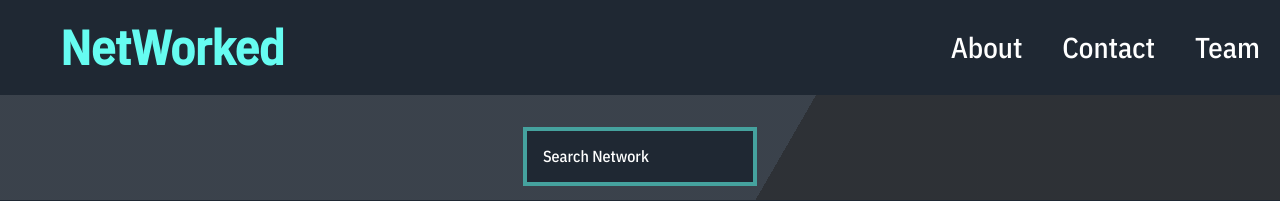
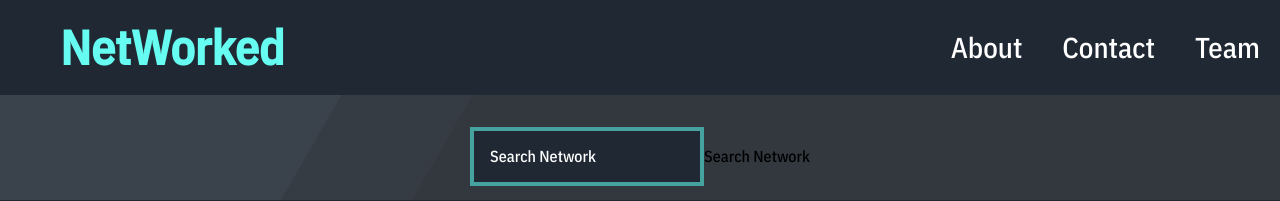
Before and after one commit to rubendplaza/NetWorked, a React (Create React App) app: page / in a window 1280 px wide. Shown: the top 201 px of the page. Built offline with nearby package versions, Linux system fonts and the light colour scheme; no server answers.

Commit message:
added labels to form elements to increase accessibility

```diff
--- a/src/components/SearchBox.js
+++ b/src/components/SearchBox.js
@@ -5,11 +5,13 @@ const SearchBox = ({ searchChange }) => {
   return (
     <div className="ma4 search">
       <input
+        id="search"
         className="bw2 pa3 ba"
         type="search"
         placeholder="Search Network"
         onChange={searchChange}
       />
+      <label for="search">Search Network</label>
     </div>
   );
 };
```
